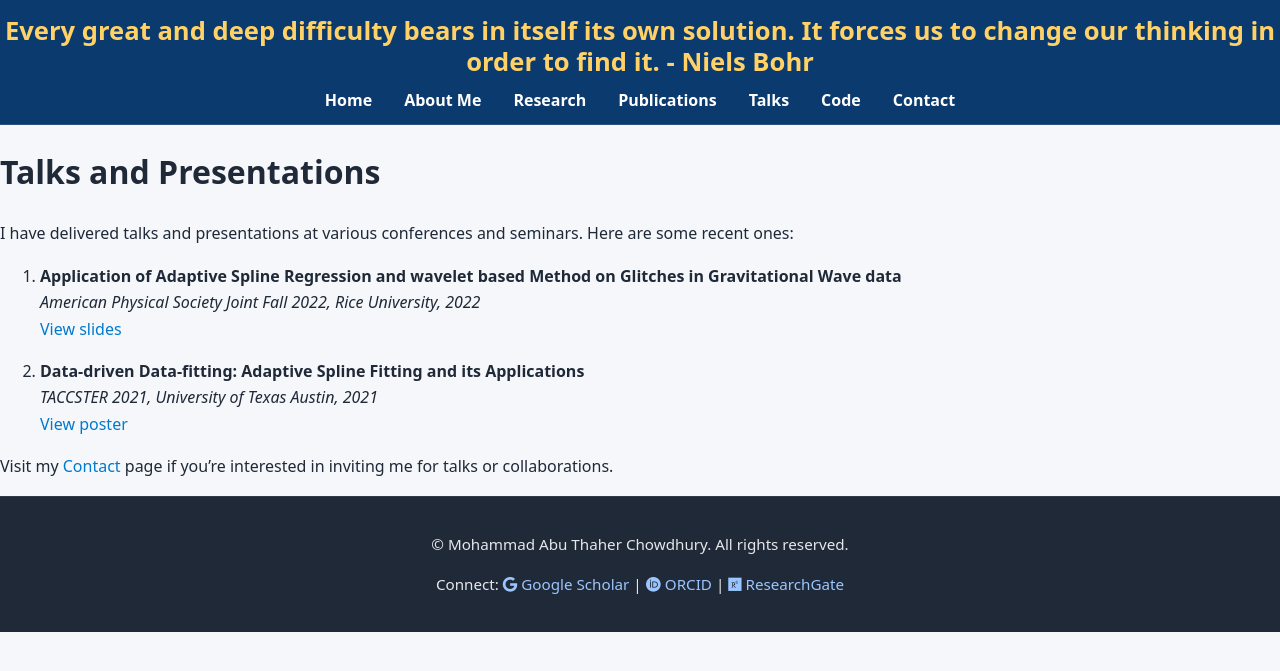
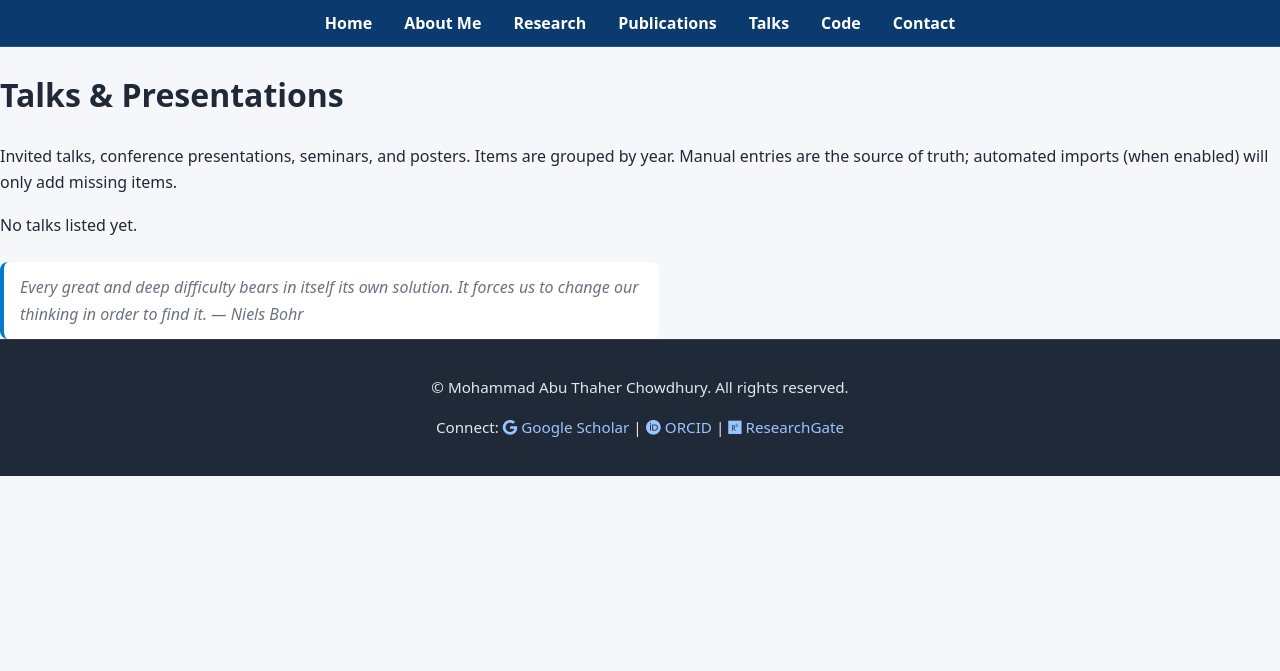
Before and after one commit to matc-thaher/website, a Jekyll site: the page built from talks.md, in a window 1280 px wide. Shown: the top 671 px of the page. Built offline with Jekyll 4.4.1, drawn with Linux system fonts in a browser that asks for light colours.

Commit message:
Update talks.md

```diff
--- a/talks.md
+++ b/talks.md
@@ -2,19 +2,51 @@
 layout: default
 title: Talks
 permalink: /talks/
-header_phrase: "Every great and deep difficulty bears in itself its own solution. It forces us to change our thinking in order to find it. - Niels Bohr"
+header_phrase: "Every great and deep difficulty bears in itself its own solution. It forces us to change our thinking in order to find it. — Niels Bohr"
+show_header_phrase: false
 ---
 
-# Talks and Presentations
+<h1>Talks & Presentations</h1>
 
-I have delivered talks and presentations at various conferences and seminars. Here are some recent ones:
+<p>Invited talks, conference presentations, seminars, and posters. Items are grouped by year. Manual entries are the source of truth; automated imports (when enabled) will only add missing items.</p>
 
-1. **Application of Adaptive Spline Regression and wavelet based Method on Glitches in Gravitational Wave data**
-   *American Physical Society Joint Fall 2022, Rice University, 2022*
-   [View slides](https://meetings.aps.org/Meeting/TSF22/Session/F05.5)
+{% assign talks = site.data.talks.items | sort: "date" | reverse %}
+{% if talks and talks.size > 0 %}
+  {% assign last_year = "" %}
+  {% for t in talks %}
+    {% assign y = t.date | date: "%Y" %}
+    {% if y != last_year %}
+      <h2 class="talk-year">{{ y }}</h2>
+      {% assign last_year = y %}
+    {% endif %}
 
-2. **Data-driven Data-fitting: Adaptive Spline Fitting and its Applications**
-   *TACCSTER 2021, University of Texas Austin, 2021*
-   [View poster](https://hdl.handle.net/2152/89587)
+    <article class="talk-item">
+      <div class="talk-header">
+        <span class="talk-type">{{ t.type | default: "Talk" }}</span>
+        <h3 class="talk-title">{{ t.title }}</h3>
+      </div>
+      <div class="talk-meta">
+        {% if t.event %}<span class="muted">{{ t.event }}</span>{% endif %}
+        {% if t.location %}<span class="muted">· {{ t.location }}</span>{% endif %}
+        {% if t.date %}<span class="muted">· {{ t.date | date: "%b %-d, %Y" }}</span>{% endif %}
+      </div>
+      {% if t.coauthors %}<div class="talk-coauthors">With {{ t.coauthors }}</div>{% endif %}
+      {% if t.notes %}<p class="talk-notes">{{ t.notes }}</p>{% endif %}
+      <div class="talk-links">
+        {% if t.url %}<a class="badge-link" href="{{ t.url }}" target="_blank" rel="noopener">Event</a>{% endif %}
+        {% if t.slides %}<a class="badge-link" href="{{ t.slides }}" target="_blank" rel="noopener">Slides</a>{% endif %}
+        {% if t.poster %}<a class="badge-link" href="{{ t.poster }}" target="_blank" rel="noopener">Poster</a>{% endif %}
+        {% if t.video %}<a class="badge-link" href="{{ t.video }}" target="_blank" rel="noopener">Video</a>{% endif %}
+      </div>
+    </article>
+  {% endfor %}
 
-Visit my [Contact](/contact/) page if you're interested in inviting me for talks or collaborations.
+  <p class="pub-updated"><em>Last updated: {{ site.data.talks.updated | date: "%B %d, %Y" }}</em></p>
+{% else %}
+  <p>No talks listed yet.</p>
+{% endif %}
+
+<!-- Quote only at the bottom -->
+<aside class="prose quote-callout" style="margin-top:24px;">
+  <em>{{ page.header_phrase }}</em>
+</aside>
```
